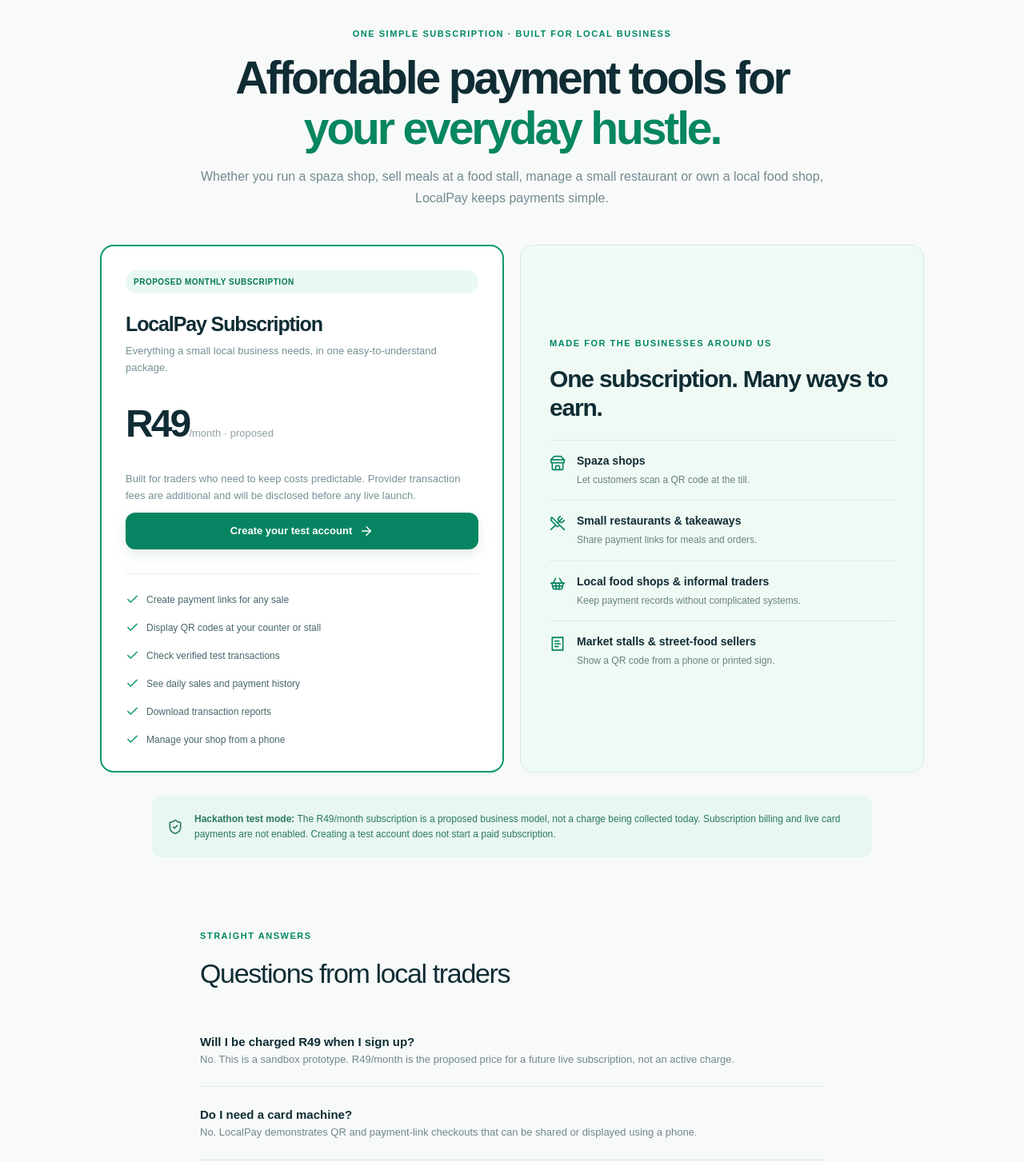
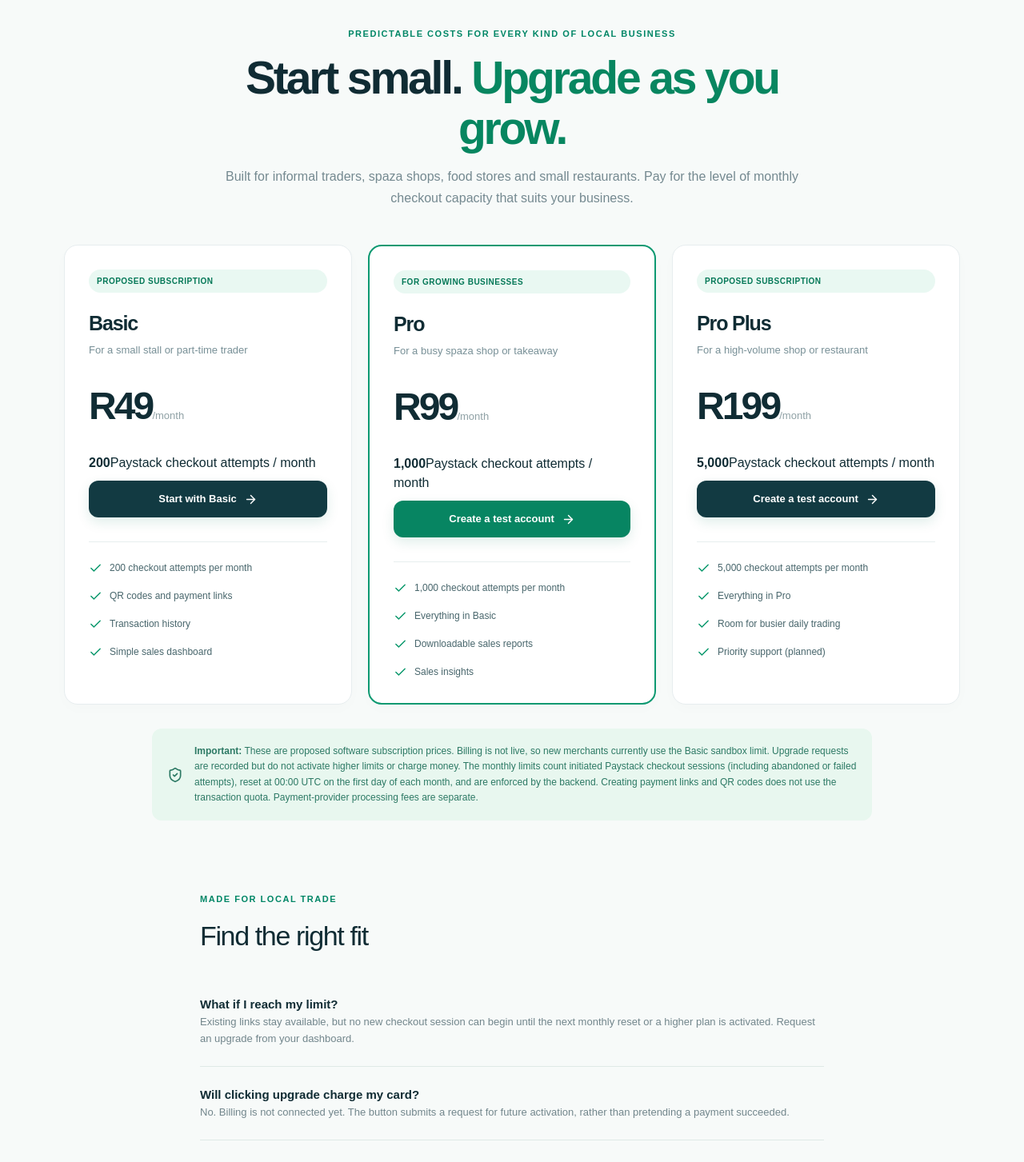
Before and after one commit to wagundo2026-alt/LocalPay-Micro, a Next.js app in the folder frontend/: page /pricing in a window 1280 px wide. Shown: the part 140-1593 px from the top of the page at 80% size. Built offline with nearby package versions, Linux system fonts and the light colour scheme.

Commit message:
Show Basic R49, Pro R99 and Pro Plus R199 with monthly checkout quota details

```diff
--- a/frontend/app/pricing/page.tsx
+++ b/frontend/app/pricing/page.tsx
@@ -1,44 +1,33 @@
 import Link from 'next/link';
-import { ArrowRight, Check, ShieldCheck, Store, UtensilsCrossed, ShoppingBasket, QrCode, ReceiptText } from 'lucide-react';
-const features=[
- 'Create payment links for any sale',
- 'Display QR codes at your counter or stall',
- 'Check verified test transactions',
- 'See daily sales and payment history',
- 'Download transaction reports',
- 'Manage your shop from a phone'
+import { ArrowRight, Check, ShieldCheck, Store, UtensilsCrossed, ShoppingBasket, ReceiptText } from 'lucide-react';
+
+const plans=[
+ {name:'Basic',price:'R49',limit:'200',audience:'For a small stall or part-time trader',features:['200 checkout attempts per month','QR codes and payment links','Transaction history','Simple sales dashboard']},
+ {name:'Pro',price:'R99',limit:'1,000',audience:'For a busy spaza shop or takeaway',features:['1,000 checkout attempts per month','Everything in Basic','Downloadable sales reports','Sales insights'],featured:true},
+ {name:'Pro Plus',price:'R199',limit:'5,000',audience:'For a high-volume shop or restaurant',features:['5,000 checkout attempts per month','Everything in Pro','Room for busier daily trading','Priority support (planned)']}
 ];
 export default function Pricing(){
  return <main className="lp-pricing-page">
   <section className="lp-pricing-hero">
-   <div className="lp-eyebrow">ONE SIMPLE SUBSCRIPTION · BUILT FOR LOCAL BUSINESS</div>
-   <h1>Affordable payment tools for <span>your everyday hustle.</span></h1>
-   <p>Whether you run a spaza shop, sell meals at a food stall, manage a small restaurant or own a local food shop, LocalPay keeps payments simple.</p>
+   <div className="lp-eyebrow">PREDICTABLE COSTS FOR EVERY KIND OF LOCAL BUSINESS</div>
+   <h1>Start small. <span>Upgrade as you grow.</span></h1>
+   <p>Built for informal traders, spaza shops, food stores and small restaurants. Pay for the level of monthly checkout capacity that suits your business.</p>
   </section>
-  <div className="lp-pricing-grid lp-subscription-grid">
-   <article className="lp-card lp-pricing-card lp-pricing-featured">
-    <span className="lp-chip">PROPOSED MONTHLY SUBSCRIPTION</span>
-    <h2>LocalPay Subscription</h2>
-    <p>Everything a small local business needs, in one easy-to-understand package.</p>
-    <div className="lp-pricing-cost">R49<span>/month · proposed</span></div>
-    <p>Built for traders who need to keep costs predictable. Provider transaction fees are additional and will be disclosed before any live launch.</p>
-    <Link href="/register" className="lp-primary lp-full">Create your test account <ArrowRight size={18}/></Link>
-    <div className="lp-pricing-list">{features.map(feature=><div key={feature}><Check size={17}/>{feature}</div>)}</div>
-   </article>
-   <aside className="lp-card lp-subscription-story">
-    <span className="lp-eyebrow">MADE FOR THE BUSINESSES AROUND US</span>
-    <h2>One subscription. Many ways to earn.</h2>
-    <div className="lp-subscription-type"><Store size={20}/><div><strong>Spaza shops</strong><span>Let customers scan a QR code at the till.</span></div></div>
-    <div className="lp-subscription-type"><UtensilsCrossed size={20}/><div><strong>Small restaurants & takeaways</strong><span>Share payment links for meals and orders.</span></div></div>
-    <div className="lp-subscription-type"><ShoppingBasket size={20}/><div><strong>Local food shops & informal traders</strong><span>Keep payment records without complicated systems.</span></div></div>
-    <div className="lp-subscription-type"><ReceiptText size={20}/><div><strong>Market stalls & street-food sellers</strong><span>Show a QR code from a phone or printed sign.</span></div></div>
-   </aside>
+  <div className="lp-pricing-grid lp-tier-grid">
+   {plans.map(p=><article key={p.name} className={'lp-card lp-pricing-card '+(p.featured?'lp-pricing-featured':'')}>
+    <span className="lp-chip">{p.featured?'FOR GROWING BUSINESSES':'PROPOSED SUBSCRIPTION'}</span>
+    <h2>{p.name}</h2><p>{p.audience}</p>
+    <div className="lp-pricing-cost">{p.price}<span>/month</span></div>
+    <div className="lp-tier-limit"><strong>{p.limit}</strong><span>Paystack checkout attempts / month</span></div>
+    <Link className={'lp-primary lp-full '+(!p.featured?'lp-pricing-alt':'')} href="/register">{p.name==='Basic'?'Start with Basic':'Create a test account'} <ArrowRight size={17}/></Link>
+    <div className="lp-pricing-list">{p.features.map(feature=><div key={feature}><Check size={17}/>{feature}</div>)}</div>
+   </article>)}
   </div>
-  <div className="lp-pricing-note"><ShieldCheck size={20}/><p><strong>Hackathon test mode:</strong> The R49/month subscription is a proposed business model, not a charge being collected today. Subscription billing and live card payments are not enabled. Creating a test account does not start a paid subscription.</p></div>
-  <section className="lp-pricing-faq"><div className="lp-eyebrow">STRAIGHT ANSWERS</div><h2>Questions from local traders</h2>
-   <article><strong>Will I be charged R49 when I sign up?</strong><p>No. This is a sandbox prototype. R49/month is the proposed price for a future live subscription, not an active charge.</p></article>
-   <article><strong>Do I need a card machine?</strong><p>No. LocalPay demonstrates QR and payment-link checkouts that can be shared or displayed using a phone.</p></article>
-   <article><strong>Are payment-provider fees included?</strong><p>No. Any future live provider processing fees would be additional and shown clearly before launch.</p></article>
+  <div className="lp-pricing-note"><ShieldCheck size={20}/><p><strong>Important:</strong> These are proposed software subscription prices. Billing is not live, so new merchants currently use the Basic sandbox limit. Upgrade requests are recorded but do not activate higher limits or charge money. The monthly limits count initiated Paystack checkout sessions (including abandoned or failed attempts), reset at 00:00 UTC on the first day of each month, and are enforced by the backend. Creating payment links and QR codes does not use the transaction quota. Payment-provider processing fees are separate.</p></div>
+  <section className="lp-pricing-faq"><div className="lp-eyebrow">MADE FOR LOCAL TRADE</div><h2>Find the right fit</h2>
+   <article><strong>What if I reach my limit?</strong><p>Existing links stay available, but no new checkout session can begin until the next monthly reset or a higher plan is activated. Request an upgrade from your dashboard.</p></article>
+   <article><strong>Will clicking upgrade charge my card?</strong><p>No. Billing is not connected yet. The button submits a request for future activation, rather than pretending a payment succeeded.</p></article>
+   <article><strong>Are card processing fees included?</strong><p>No. The approved payment provider's per-transaction fees are separate from LocalPay's software subscription.</p></article>
   </section>
  </main>;
 }
```
